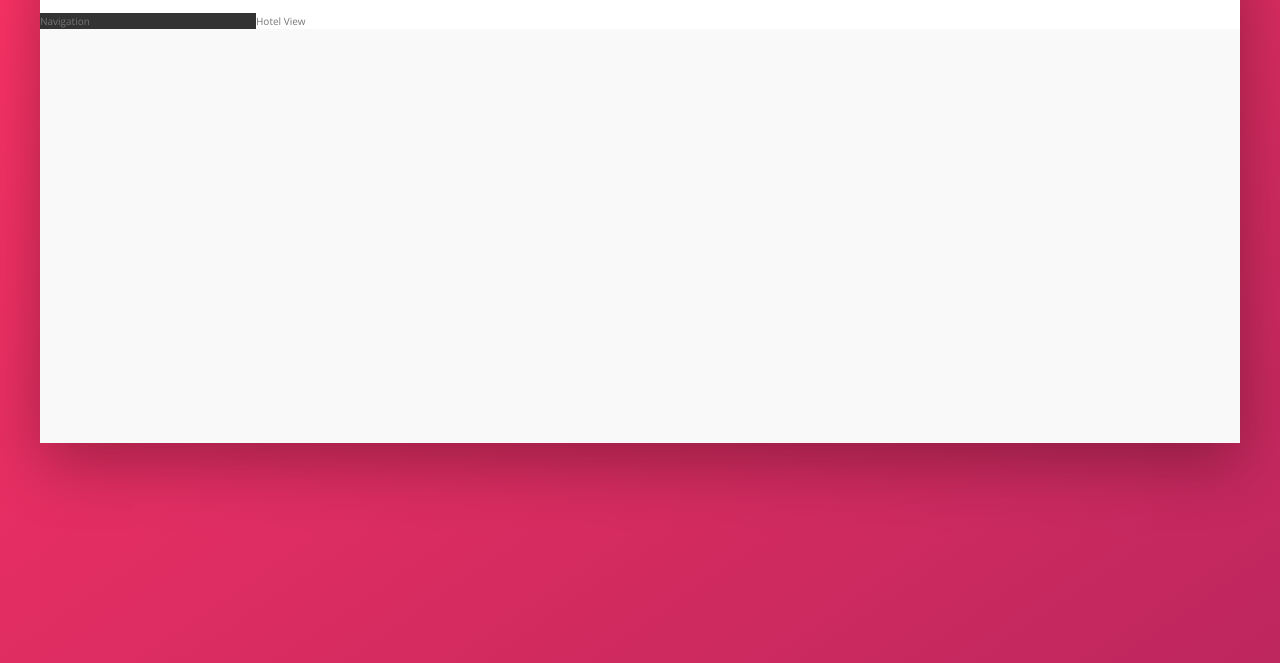
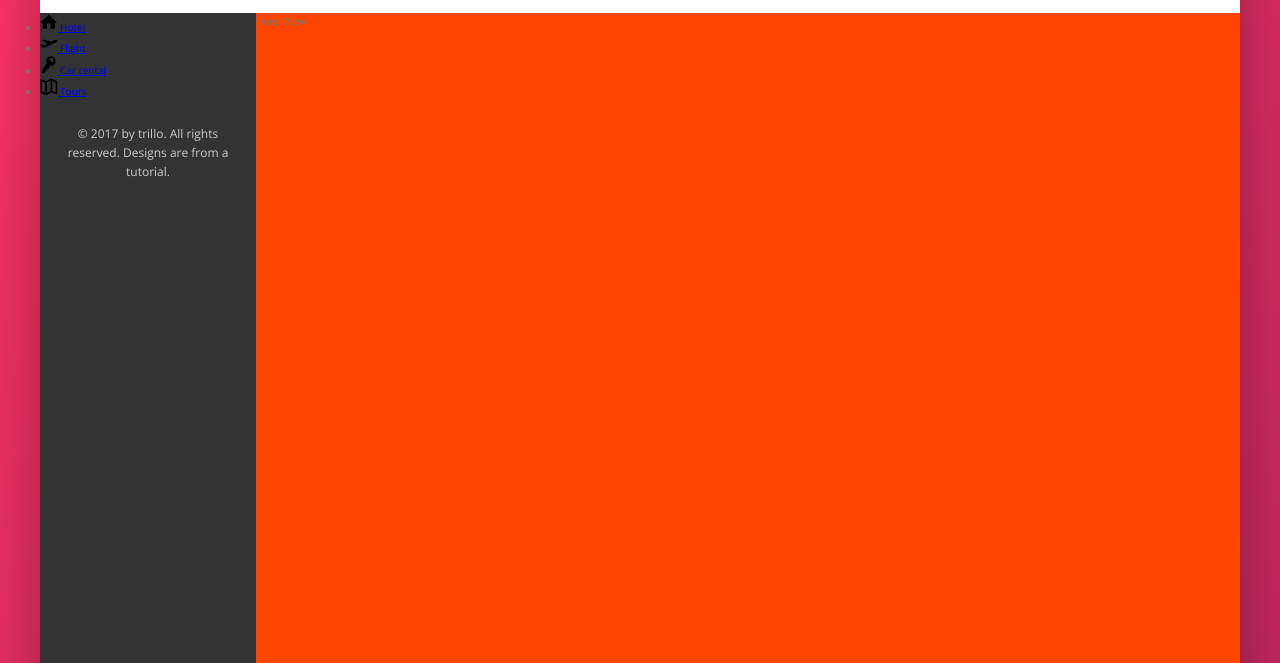
Before and after one commit to bearaxe/ACC-Trillo, a website: page index.html in a window 1280 px wide. Shown: the part 137-800 px from the top of the page. Drawn offline with nearby package versions, Linux system fonts and the light colour scheme.

Commit message:
save work

```diff
--- a/index.html
+++ b/index.html
@@ -46,8 +46,48 @@
             </header>
             <div class="content">
                 <nav class="sidebar">
-                    Navigation
+                    <ul class="side-nav">
+                        <li class="side-nav__item">
+                            <a href="#" class="side-nav__link">
+                                <svg class="side-nav__icon">
+                                    <use xlink:href="img/sprite.svg#icon-home"></use>
+                                </svg>
+                                <span>Hotel</span>
+                            </a>
+                        </li>
+                        <li class="side-nav__item">
+                            <a href="#" class="side-nav__link">
+                                <svg class="side-nav__icon">
+                                    <use xlink:href="img/sprite.svg#icon-aircraft-take-off"></use>
+                                </svg>
+                                <span>Flight</span>
+                            </a>
+                        </li>
+                        <li class="side-nav__item">
+                            <a href="#" class="side-nav__link">
+                                <svg class="side-nav__icon">
+                                    <use xlink:href="img/sprite.svg#icon-key"></use>
+                                </svg>
+                                <span>Car rental</span>
+                            </a>
+                        </li>
+                        <li class="side-nav__item">
+                            <a href="#" class="side-nav__link">
+                                <svg class="side-nav__icon">
+                                    <use xlink:href="img/sprite.svg#icon-map"></use>
+                                </svg>
+                                <span>Tours</span>
+                            </a>
+                        </li>
+                    </ul>
+
+                    <div class="legal">
+                        &copy; 2017 by trillo. All rights reserved. Designs are from a tutorial.
+                    </div>
                 </nav>
+
+
+
                 <main class="hotel-view">
                     Hotel View
                 </main>
--- a/sass/_components.scss
+++ b/sass/_components.scss
@@ -118,3 +118,33 @@
     margin-right: 1rem;
   }
 }
+
+////////////////////////////
+// Side Navigation
+.side-nav {
+  display: flex;
+  flex-direction: column;
+  justify-content: space-between;
+
+  &__item {
+
+  }
+
+  &__link {
+
+  }
+
+  &__icon {
+    width: 1.75rem;
+    height: 1.75rem;
+  }
+}
+
+////////////////////////////
+// Legal Text
+.legal {
+  font-size: 1.2rem;
+  color: var(--color-grey-light-4);
+  text-align: center;
+  padding: 2.5rem;
+}
--- a/sass/_layout.scss
+++ b/sass/_layout.scss
@@ -30,5 +30,9 @@
 
 .hotel-view {
   background-color: #fff;
+  //TEST STYLES
+  background-color: orangered;
+  height: 80rem;
+
   flex: 1;
 }
```
Also changed, not shown: css/style.css.
